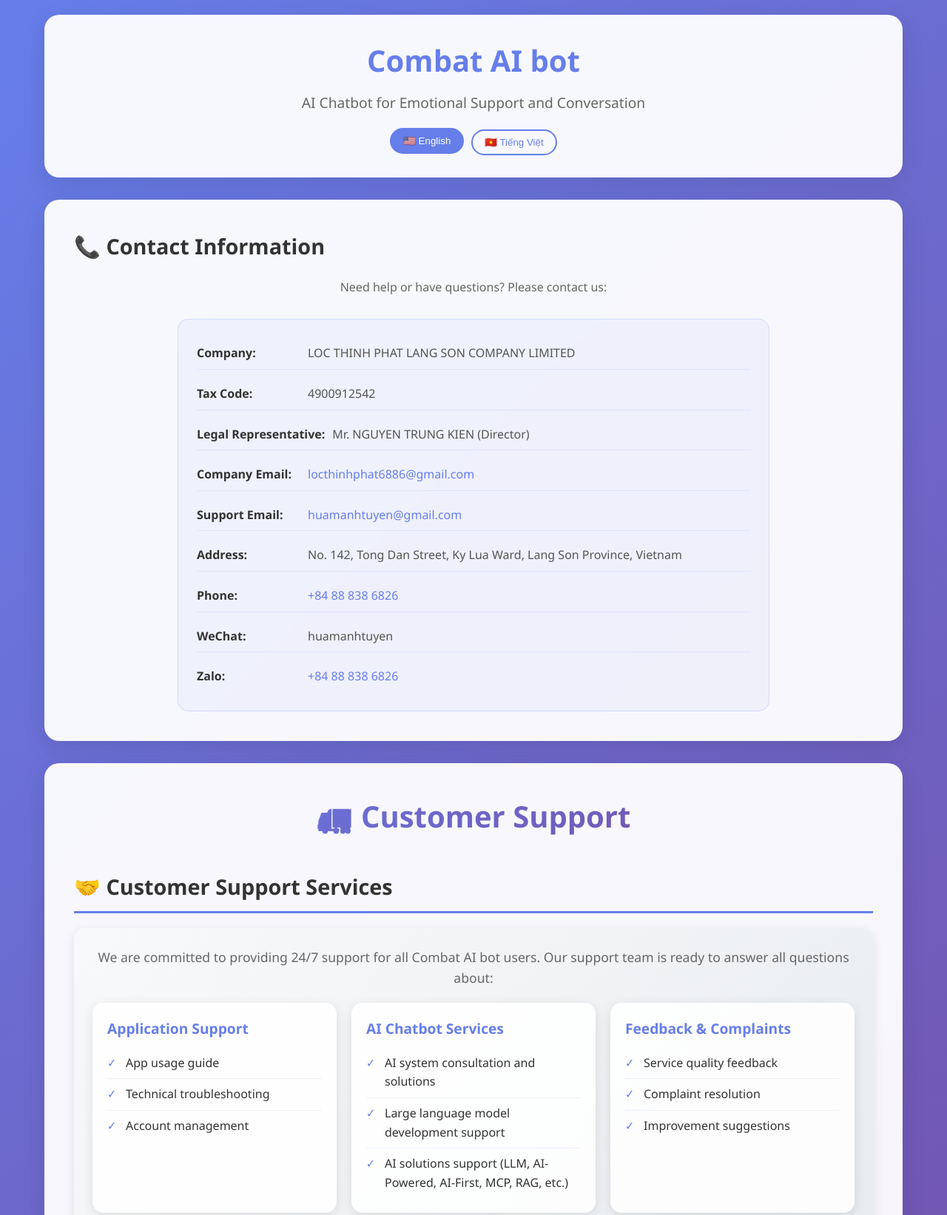
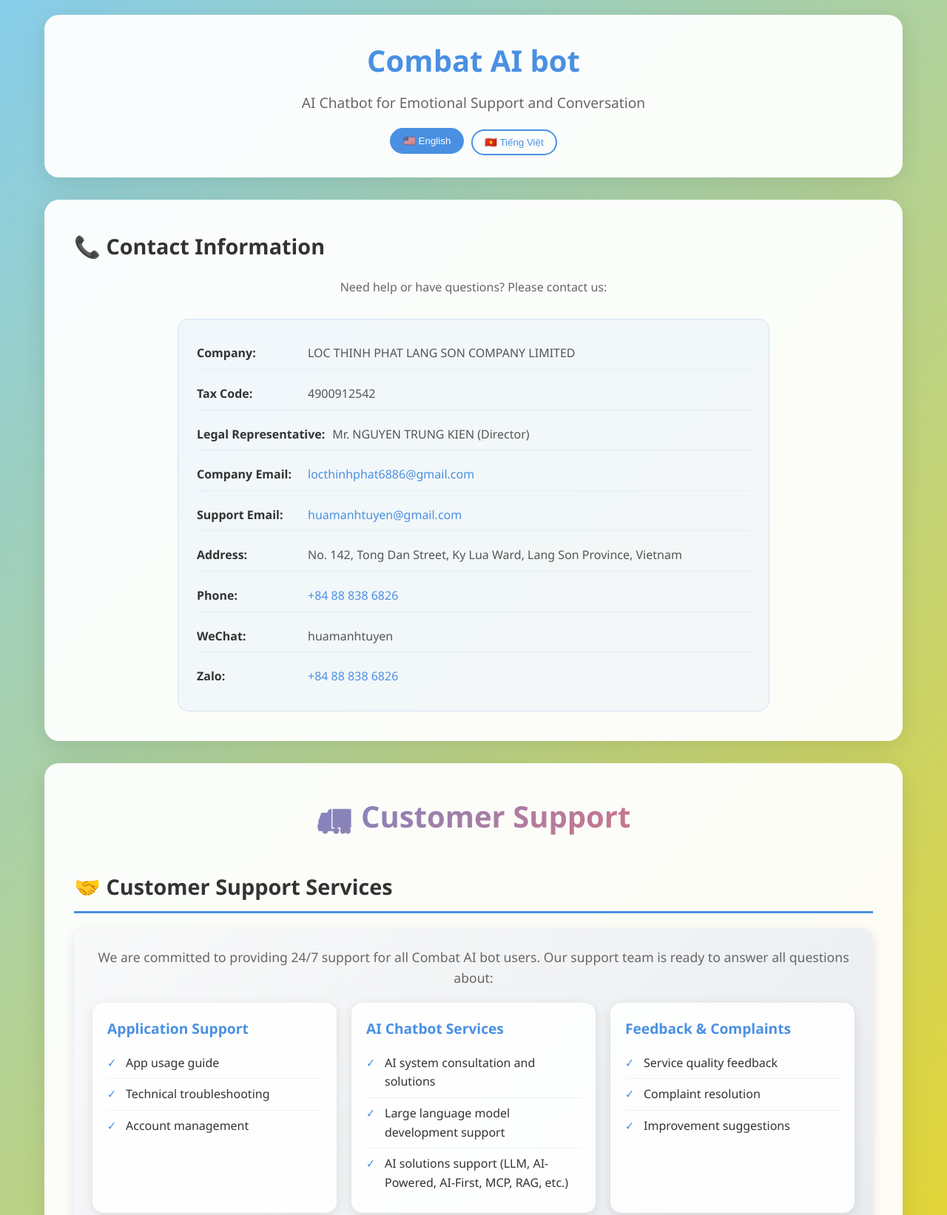
Before and after one commit to huamanhtuyen/combatbot-privacy-policy, a plain HTML site: page combatbot_support.html in a window 1280 px wide. Shown: the top 1643 px of the page at 74% size. Drawn offline with Linux system fonts and the light colour scheme.

Commit message:
đổi nền

```diff
--- a/combatbot_support.html
+++ b/combatbot_support.html
@@ -15,7 +15,7 @@
             font-family: 'Segoe UI', Tahoma, Geneva, Verdana, sans-serif;
             line-height: 1.6;
             color: #333;
-            background: linear-gradient(135deg, #667eea 0%, #764ba2 100%);
+            background: linear-gradient(135deg, #87CEEB 0%, #FFD700 100%), radial-gradient(circle, rgba(255,255,255,0.1) 0%, rgba(255,255,255,0.05) 100%);
             min-height: 100vh;
         }
 
@@ -38,7 +38,7 @@
         .logo {
             font-size: 2.5em;
             font-weight: bold;
-            color: #667eea;
+            color: #4A90E2;
             margin-bottom: 10px;
         }
 
@@ -57,9 +57,9 @@
 
         .lang-btn {
             padding: 8px 16px;
-            border: 2px solid #667eea;
+            border: 2px solid #4A90E2;
             background: transparent;
-            color: #667eea;
+            color: #4A90E2;
             border-radius: 25px;
             cursor: pointer;
             transition: all 0.3s ease;
@@ -67,7 +67,7 @@
         }
 
         .lang-btn:hover, .lang-btn.active {
-            background: #667eea;
+            background: #4A90E2;
             color: white;
             transform: translateY(-2px);
         }
@@ -86,7 +86,7 @@
             color: #333;
             text-align: center;
             margin-bottom: 40px;
-            background: linear-gradient(135deg, #667eea, #764ba2);
+            background: linear-gradient(135deg, #4A90E2, #FF6B6B);
             -webkit-background-clip: text;
             -webkit-text-fill-color: transparent;
             background-clip: text;
@@ -101,7 +101,7 @@
             color: #333;
             margin-bottom: 20px;
             padding-bottom: 10px;
-            border-bottom: 3px solid #667eea;
+            border-bottom: 3px solid #4A90E2;
             display: flex;
             align-items: center;
             gap: 10px;
@@ -141,7 +141,7 @@
         }
 
         .service-card h3 {
-            color: #667eea;
+            color: #4A90E2;
             margin-bottom: 10px;
             font-size: 1.2em;
         }
@@ -153,7 +153,7 @@
 
         .service-list li {
             padding: 8px 0;
-            border-bottom: 1px solid rgba(103, 126, 234, 0.1);
+            border-bottom: 1px solid rgba(74, 144, 226, 0.1);
             position: relative;
             padding-left: 25px;
         }
@@ -162,7 +162,7 @@
             content: "✓";
             position: absolute;
             left: 0;
-            color: #667eea;
+            color: #4A90E2;
             font-weight: bold;
         }
 
@@ -186,16 +186,16 @@
         }
 
         .schedule-item strong {
-            color: #667eea;
+            color: #4A90E2;
             min-width: 100px;
         }
 
         .app-info {
             text-align: center;
             padding: 25px;
-            background: linear-gradient(135deg, rgba(103, 126, 234, 0.1), rgba(118, 75, 162, 0.1));
+            background: linear-gradient(135deg, rgba(74, 144, 226, 0.1), rgba(255, 107, 107, 0.1));
             border-radius: 15px;
-            border: 2px solid rgba(103, 126, 234, 0.2);
+            border: 2px solid rgba(74, 144, 226, 0.2);
         }
 
         .app-info h3 {
@@ -224,10 +224,10 @@
             text-align: left;
             max-width: 800px;
             margin: 0 auto;
-            background: rgba(103, 126, 234, 0.05);
+            background: rgba(74, 144, 226, 0.05);
             padding: 25px;
             border-radius: 15px;
-            border: 1px solid rgba(103, 126, 234, 0.2);
+            border: 1px solid rgba(74, 144, 226, 0.2);
         }
 
         .contact-row {
@@ -235,7 +235,7 @@
             align-items: center;
             gap: 10px;
             padding: 8px 0;
-            border-bottom: 1px solid rgba(103, 126, 234, 0.1);
+            border-bottom: 1px solid rgba(74, 144, 226, 0.1);
         }
 
         .contact-row:last-child {
@@ -255,14 +255,14 @@
         }
 
         .contact-row a {
-            color: #667eea;
+            color: #4A90E2;
             text-decoration: none;
             font-weight: 500;
             transition: color 0.3s ease;
         }
 
         .contact-row a:hover {
-            color: #764ba2;
+            color: #FF6B6B;
             text-decoration: underline;
         }
 
@@ -281,14 +281,14 @@
         }
 
         .privacy-link {
-            color: #667eea;
+            color: #4A90E2;
             text-decoration: none;
             font-weight: 500;
             transition: color 0.3s ease;
         }
 
         .privacy-link:hover {
-            color: #764ba2;
+            color: #FF6B6B;
             text-decoration: underline;
         }
 
```
Also changed, not shown: 1 other file.
